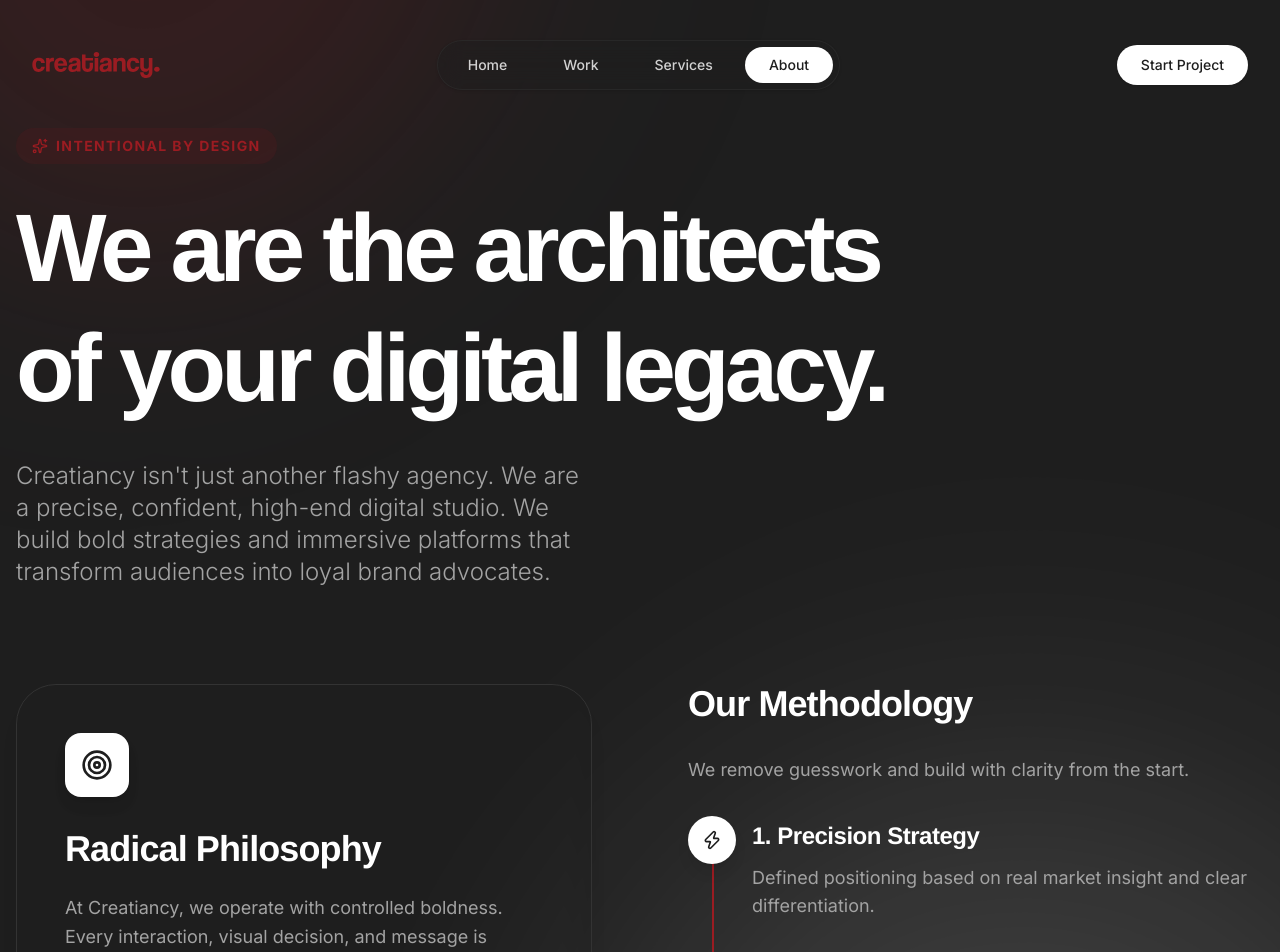
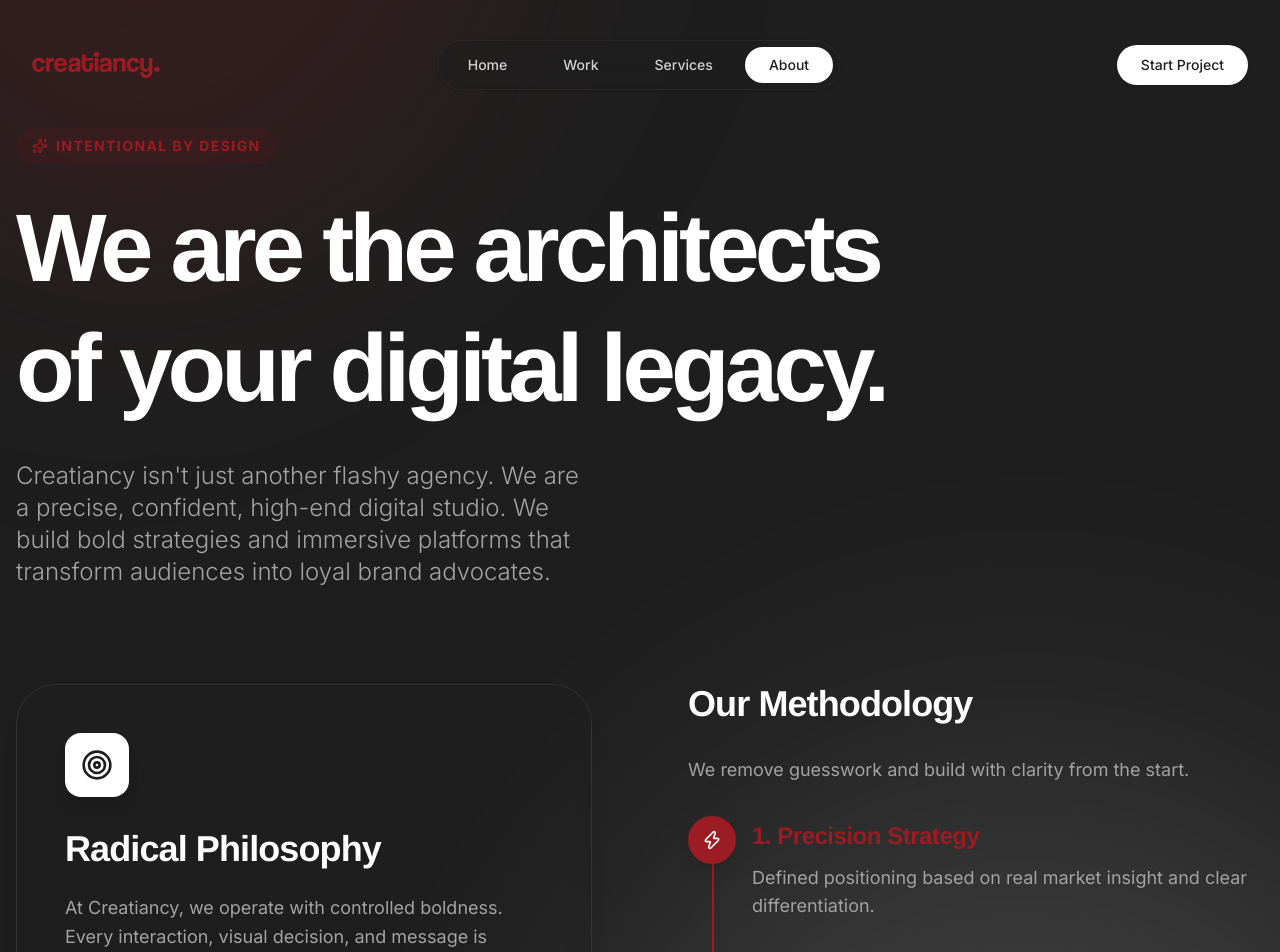
Before and after one commit to therafsanrohan/creatiancy_web, a Next.js app: page /about in a window 1280 px wide. Shown: the top 952 px of the page. Built offline with nearby package versions, Linux system fonts and the light colour scheme.

Commit message:
hover prlm

```diff
--- a/app/about/page.tsx
+++ b/app/about/page.tsx
@@ -121,15 +121,15 @@ export default function AboutPage() {
                 style={{ scaleY: lineHeight }}
               />
               {[{
-                icon: <Zap className="w-5 h-5 text-[var(--bg)] group-hover:text-white group-active:text-white transition-colors duration-300" />,
+                icon: <Zap className="w-5 h-5 transition-colors duration-300" />,
                 title: "1. Precision Strategy",
                 desc: "Defined positioning based on real market insight and clear differentiation."
               }, {
-                icon: <Rocket className="w-5 h-5 text-[var(--bg)] group-hover:text-white group-active:text-white transition-colors duration-300" />,
+                icon: <Rocket className="w-5 h-5 transition-colors duration-300" />,
                 title: "2. Fluid Structure",
                 desc: "Connected brand and digital systems designed for clarity, usability, and consistency."
               }, {
-                icon: <CheckCircle2 className="w-5 h-5 text-[var(--bg)] group-hover:text-white group-active:text-white transition-colors duration-300" />,
+                icon: <CheckCircle2 className="w-5 h-5 transition-colors duration-300" />,
                 title: "3. Focused Execution",
                 desc: "Careful implementation with attention to performance, visibility, and measurable outcomes."
               }].map((step, i) => (
@@ -137,13 +137,36 @@ export default function AboutPage() {
                   key={i}
                   variants={itemVariants}
                   className="relative pl-16 group cursor-pointer"
+                  whileHover="hover"
+                  whileInView="inView"
+                  viewport={{ once: false, margin: "-50% 0px -40% 0px" }}
                 >
-                  <div
-                    className="absolute left-0 top-0 w-12 h-12 flex items-center justify-center shadow-lg shadow-black/10 z-10 rounded-full bg-[var(--text)] group-hover:bg-[var(--accent)] group-active:bg-[var(--accent)] transition-colors duration-300"
+                  <motion.div
+                    className="absolute left-0 top-0 w-12 h-12 flex items-center justify-center shadow-lg shadow-black/10 z-10 rounded-full bg-[var(--text)] transition-colors duration-300"
+                    variants={{
+                      hover: { backgroundColor: "var(--accent)" },
+                      inView: { backgroundColor: "var(--accent)" }
+                    }}
                   >
-                    {step.icon}
-                  </div>
-                  <h3 className="text-2xl font-bold font-heading mb-3 pt-1 transition-colors group-hover:text-[var(--accent)] group-active:text-[var(--accent)]">{step.title}</h3>
+                    <motion.div
+                      variants={{
+                        hover: { color: "#ffffff" },
+                        inView: { color: "#ffffff" }
+                      }}
+                      className="text-[var(--bg)]"
+                    >
+                      {step.icon}
+                    </motion.div>
+                  </motion.div>
+                  <motion.h3
+                    className="text-2xl font-bold font-heading mb-3 pt-1 transition-colors"
+                    variants={{
+                      hover: { color: "var(--accent)" },
+                      inView: { color: "var(--accent)" }
+                    }}
+                  >
+                    {step.title}
+                  </motion.h3>
                   <p className="text-[var(--muted-fg)] text-lg">{step.desc}</p>
                 </motion.div>
               ))}
--- a/app/contact/page.tsx
+++ b/app/contact/page.tsx
@@ -79,10 +79,10 @@ export default function ContactPage() {
                     General Inquiries
                   </h3>
                   <a
-                    href="mailto:hello@creatiancy.com"
+                    href="mailto:contact@creatiancy.com"
                     className="text-xl font-semibold hover:text-[var(--ruby-red)] transition-colors"
                   >
-                    hello@creatiancy.com
+                    contact@creatiancy.com
                   </a>
                 </div>
               </div>
--- a/config/footerConfig.ts
+++ b/config/footerConfig.ts
@@ -3,7 +3,7 @@ export const footerConfig = {
   contact: {
     inquiries: {
       label: "General & Inquiries",
-      email: "hello@creatiancy.com",
+      email: "contact@creatiancy.com",
     },
     chat: {
       label: "Direct Chat",
```
Also changed, not shown: public/brands/omni_branding.png (deleted), public/brands/omni_logo.png (deleted).
